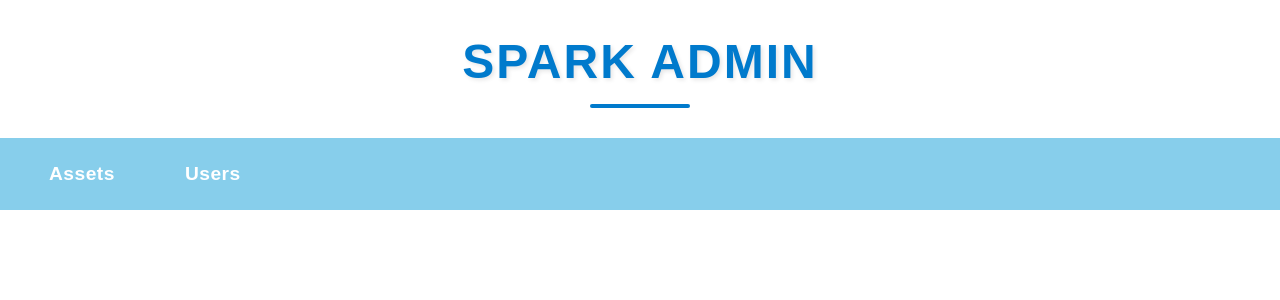
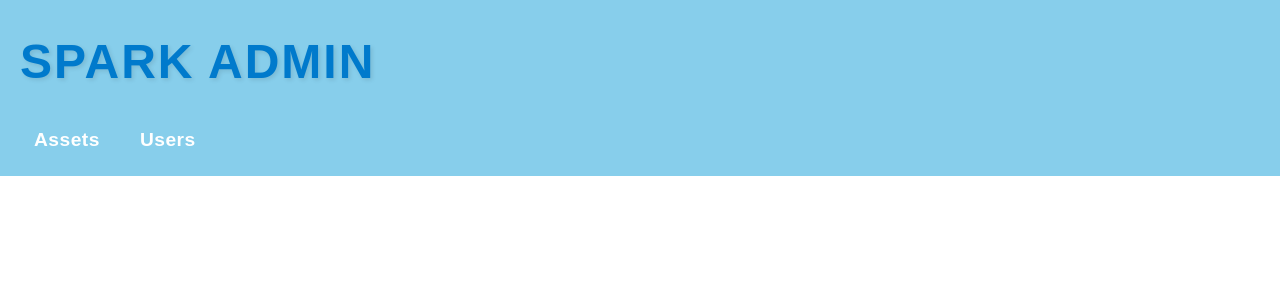
Before and after one commit to cassidyspencercgi/spark-admin, an Angular app: page /home in a window 1280 px wide. Shown: the top 300 px of the page. Built offline with nearby package versions, Linux system fonts and the light colour scheme.

Commit message:
modified css

```diff
--- a/src/app/home/home.component.html
+++ b/src/app/home/home.component.html
@@ -1,3 +1,2 @@
-<h1>Spark Admin</h1>
 <app-nav></app-nav>
 <router-outlet></router-outlet>
--- a/src/app/nav/nav.component.css
+++ b/src/app/nav/nav.component.css
@@ -1,8 +1,25 @@
+div{
+    background-color: skyblue;
+}
+/* Header Styling */
+h1 {
+    font-family: 'Sans-Serif', Arial, Helvetica, sans-serif;
+    text-align: left;
+    font-size: 3rem;
+    color: #007ACC; /* Spark blue */
+    text-transform: uppercase;
+    letter-spacing: 2px;
+    font-weight: bold;
+    text-shadow: 2px 2px 4px rgba(0, 0, 0, 0.1);
+    padding-top: 30px;
+    padding-left: 20px;
+}
+
 /* Section Styling */
 section {
     display: flex;
     margin: 20px 0;
-    padding: 14px;
+    padding: 0px 14px 14px 14px;
     background-color: skyblue;
 }
 
@@ -12,18 +29,17 @@ section a {
     font-size: 1.2rem;
     color: white;
     text-decoration: none;
-    margin: 0 15px;
     padding: 10px 20px;
     transition: all 0.3s ease;
     font-weight: bold;
 }
 
 section a:hover {
-    color: rgb(0, 108, 148);
+    color: #007ACC;
+    border-bottom: 3px solid white;
 }
 
 section a.active {
     background-color: deepskyblue;
     color: white;
-    border-color: deepskyblue;
 }
--- a/src/app/nav/nav.component.html
+++ b/src/app/nav/nav.component.html
@@ -1,4 +1,8 @@
+<div>
+<h1>Spark Admin</h1>
+
 <section>
     <a [routerLink]="['/home/assets']">Assets</a>
     <a [routerLink]="['/home/users']">Users</a>
 </section>
+</div>
```
